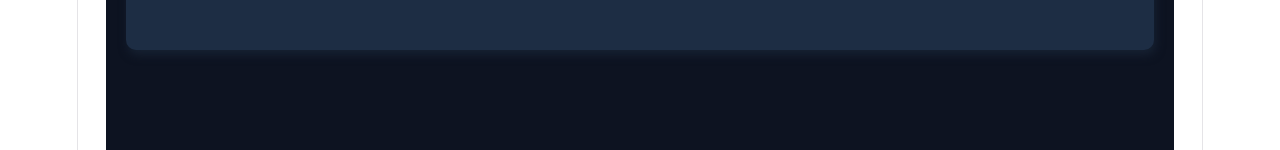
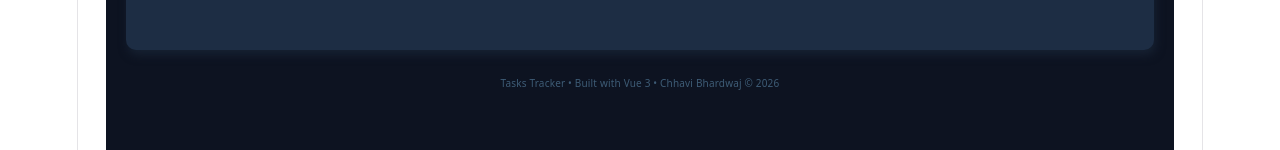
Before and after one commit to Chhavi0104/Task-Tracker-Vue, a Vue app: page / in a window 1280 px wide. Shown: the part 660-810 px from the top of the page. Built offline with nearby package versions, Linux system fonts and the light colour scheme.

Commit message:
Added Footer

```diff
--- a/src/App.vue
+++ b/src/App.vue
@@ -235,6 +235,7 @@ function getConfirmation() {
       </div>
 
     </div>
+    <footer>Tasks Tracker • Built with Vue 3 • Chhavi Bhardwaj © 2026</footer>
   </div>
 </template>
 
@@ -394,4 +395,9 @@ h1 {
 h2 {
   color: #F0EBD8
 }
+
+footer {
+  font-size: 10px;
+  color: #3E5C76
+}
 </style>
```
